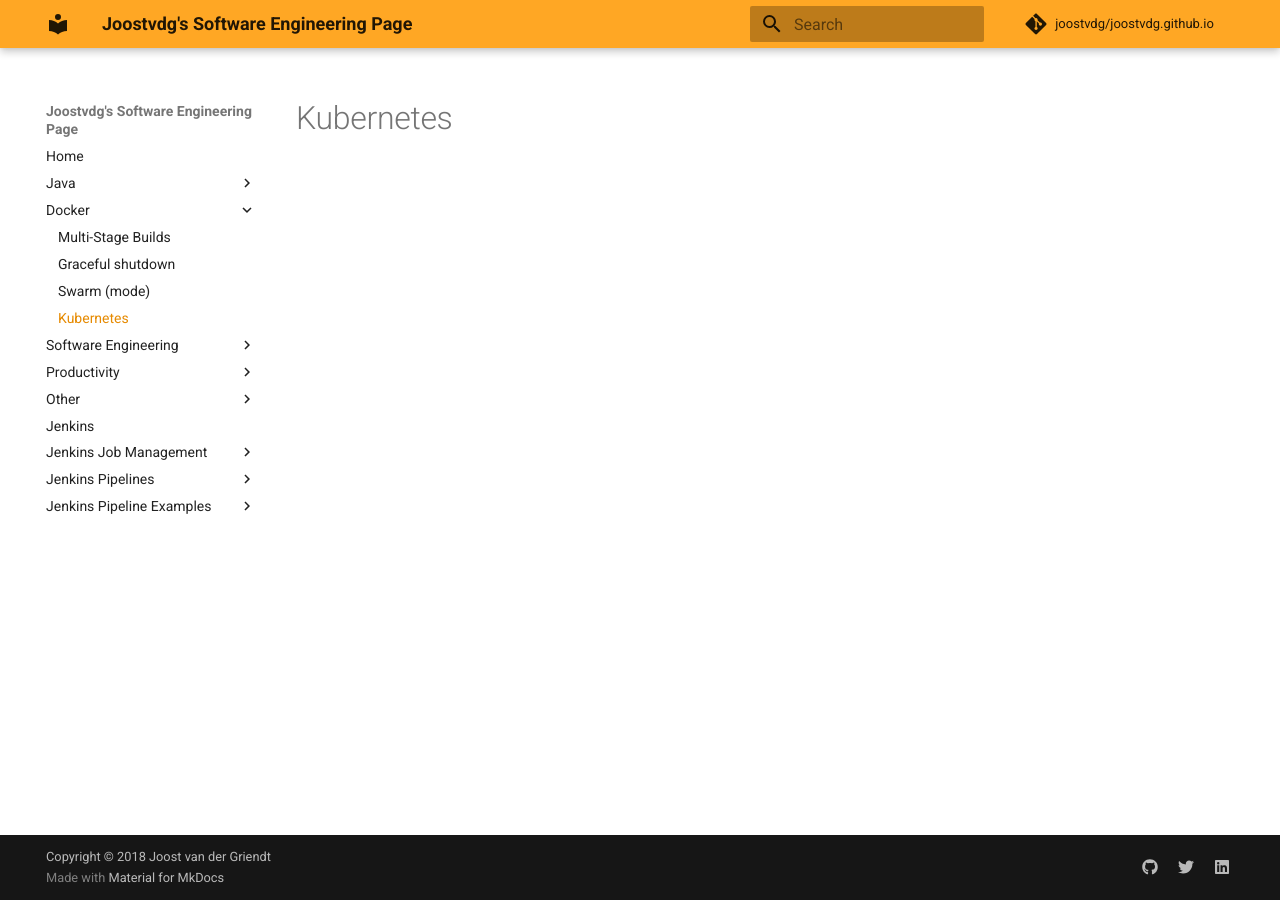
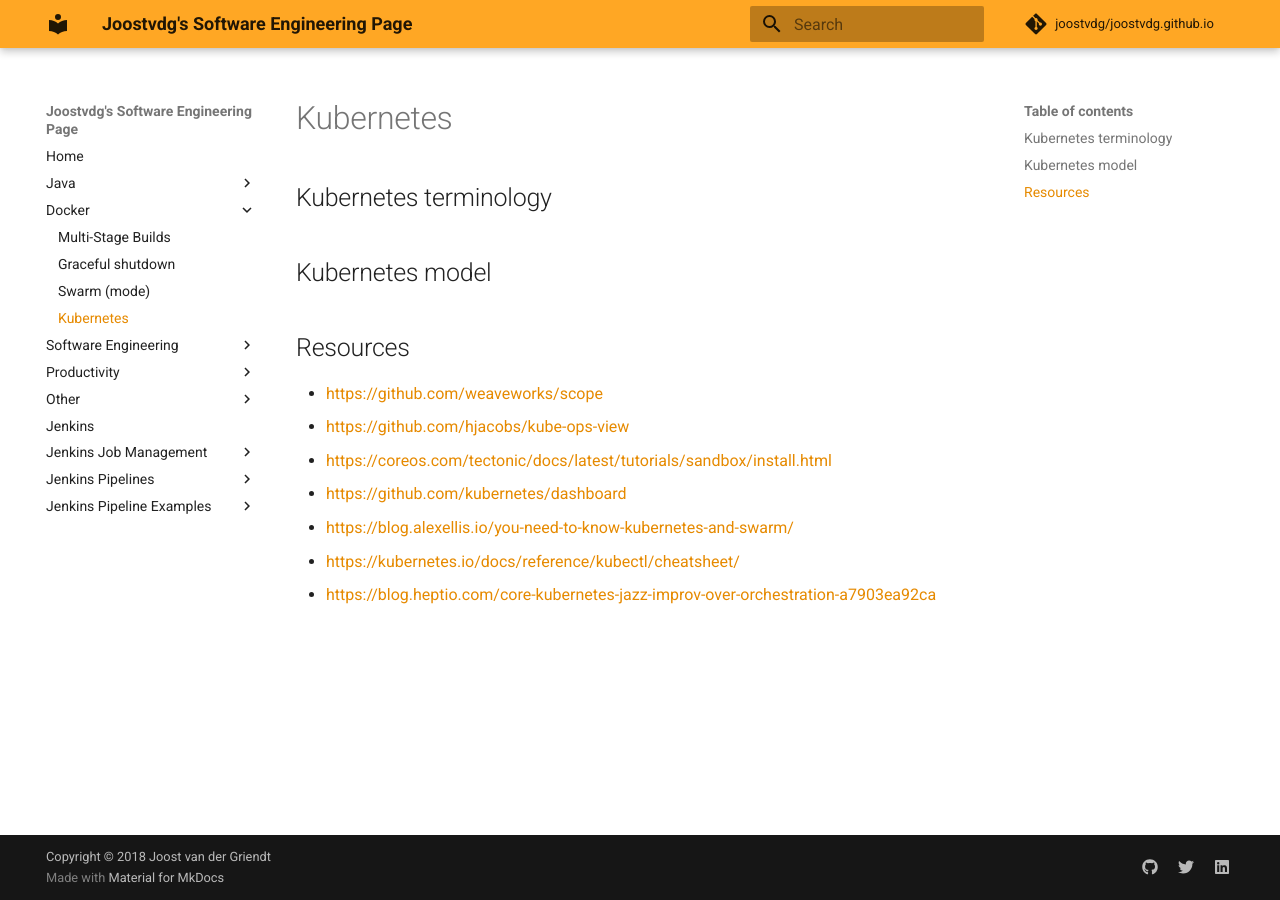
Before and after one commit to joostvdg/joostvdg.github.io, an MkDocs documentation site: the page built from docs/docker/kubernetes.md, in a window 1280 px wide. Built offline with MkDocs 1.6.1 and Material for MkDocs 9.7.7, drawn with Linux system fonts in a browser that asks for light colours; comment, search, counter and statistics services are not loaded; old or Windows-style settings are respelled for this version of MkDocs.

Commit message:
Updating some pages

```diff
--- a/docs/docker/kubernetes.md
+++ b/docs/docker/kubernetes.md
@@ -1 +1,17 @@
 # Kubernetes
+
+## Kubernetes terminology
+
+
+
+## Kubernetes model
+
+## Resources
+
+* https://github.com/weaveworks/scope
+* https://github.com/hjacobs/kube-ops-view
+* https://coreos.com/tectonic/docs/latest/tutorials/sandbox/install.html
+* https://github.com/kubernetes/dashboard
+* https://blog.alexellis.io/you-need-to-know-kubernetes-and-swarm/
+* https://kubernetes.io/docs/reference/kubectl/cheatsheet/
+* https://blog.heptio.com/core-kubernetes-jazz-improv-over-orchestration-a7903ea92ca
--- a/mkdocs.yml
+++ b/mkdocs.yml
@@ -31,6 +31,7 @@ pages:
   - Domain Driven Design: swe/ddd.md
   - Microservices: swe/microservices.md
   - Algorithms: swe/algorithms.md
+  - Observability: swe/observability.md
   - Others: swe/others.md
 
 - Productivity:
```
Also changed, not shown: docs/devops/index.md (added, +24 -0 lines), docs/docker/graceful-shutdown.md (+1 -0 lines), docs/java/java9.md (+4 -0 lines), docs/productivity/remote.md (added, +5 -0 lines), docs/swe/naming.md (+5 -0 lines), docs/swe/observability.md (added, +7 -0 lines), docs/jenkins/java-gradle.md (added), docs/jenkins/plugins.md (added).
